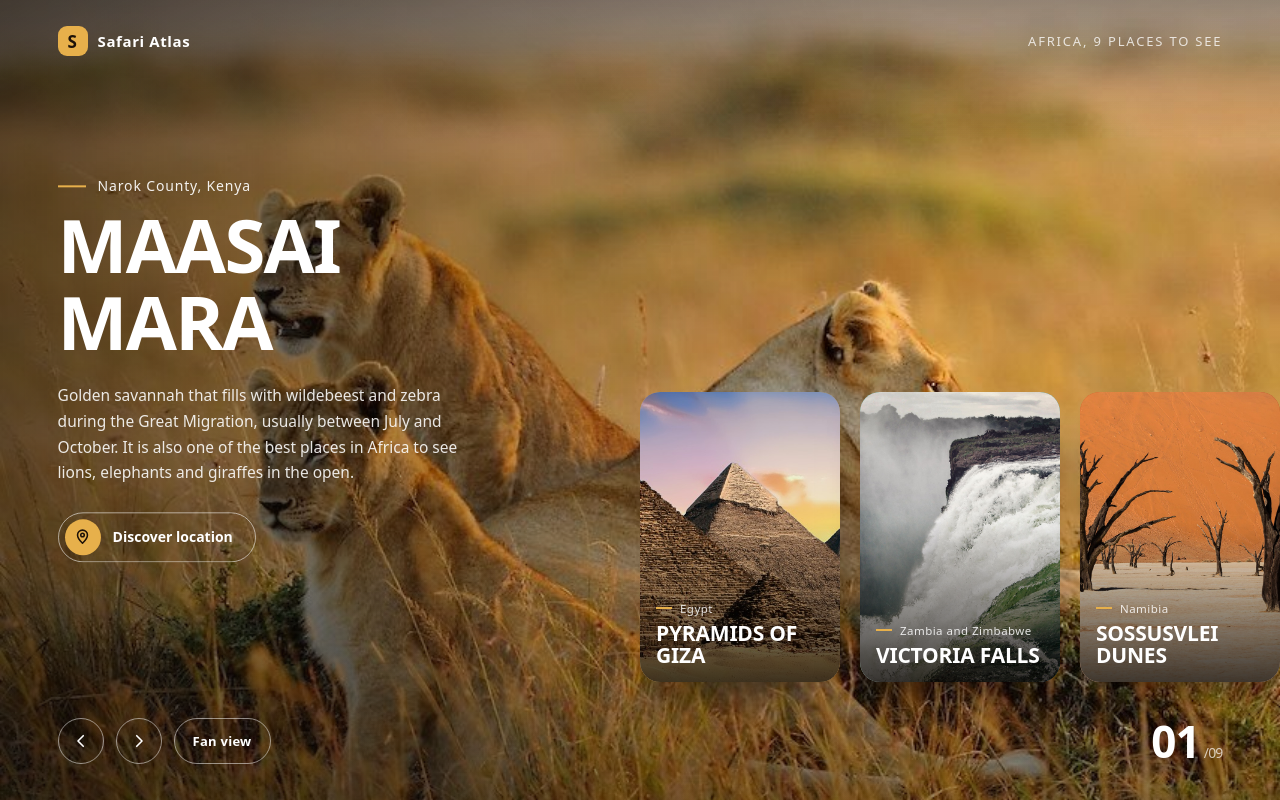
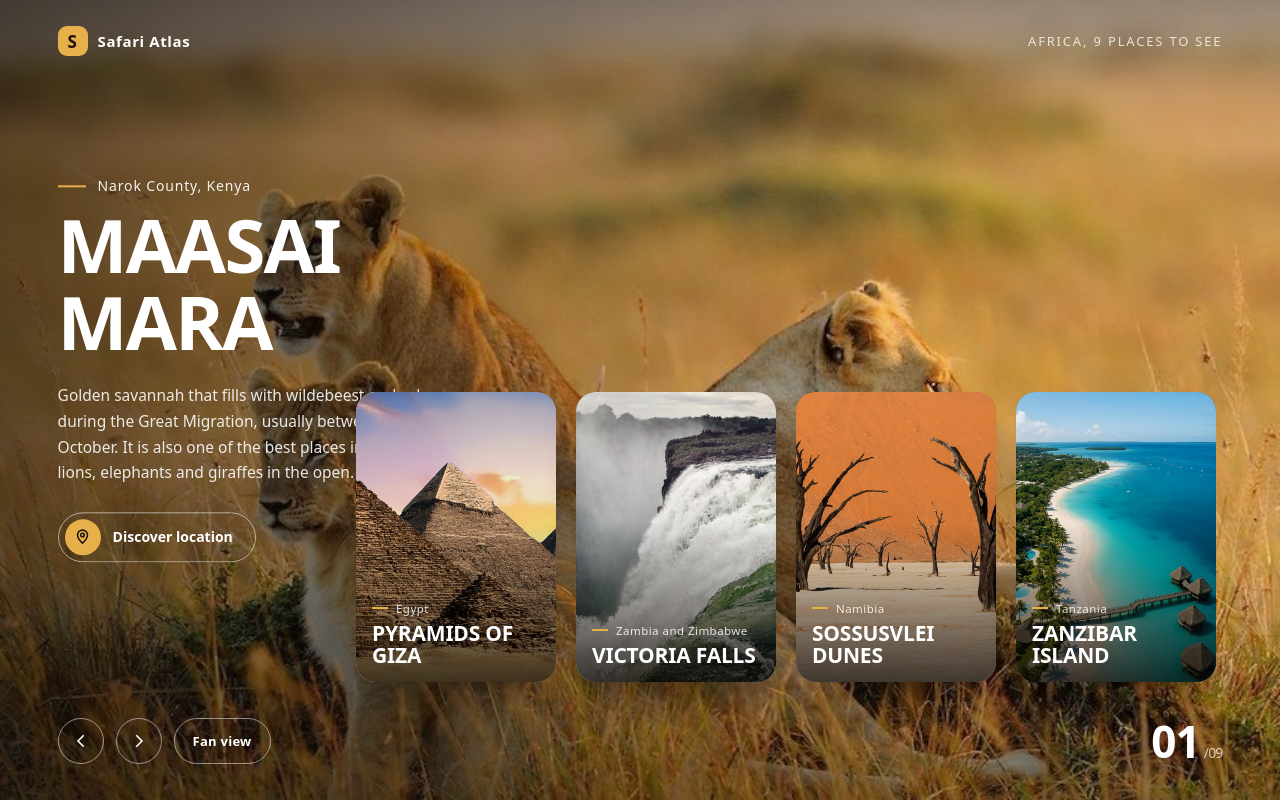
Before and after one commit to faithwekesa/safari-atlas, a React (Vite) app: page / in a window 1280 px wide. Built offline with nearby package versions, Linux system fonts and the light colour scheme; a web font is replaced by a local one.

Commit message:
Move row cards to the right edge

```diff
--- a/src/index.css
+++ b/src/index.css
@@ -281,3 +281,7 @@ h1 { font-size: clamp(46px, 5.8vw, 96px); }
 .stage[data-layout='row'] .card[style*='--off: 7'],
 .stage[data-layout='row'] .card[style*='--off: 8'] { opacity: 1; pointer-events: auto; }
 .stage[data-layout='row'] .rail { width: calc(4 * var(--card-w) + 3 * var(--gap)); clip-path: inset(-50px 0 -60px 0); }
+
+@media (min-width: 1101px) {
+  .stage[data-layout='row'] .rail { left: calc(100% - 64px - 4 * var(--card-w) - 3 * var(--gap)); }
+}
```
